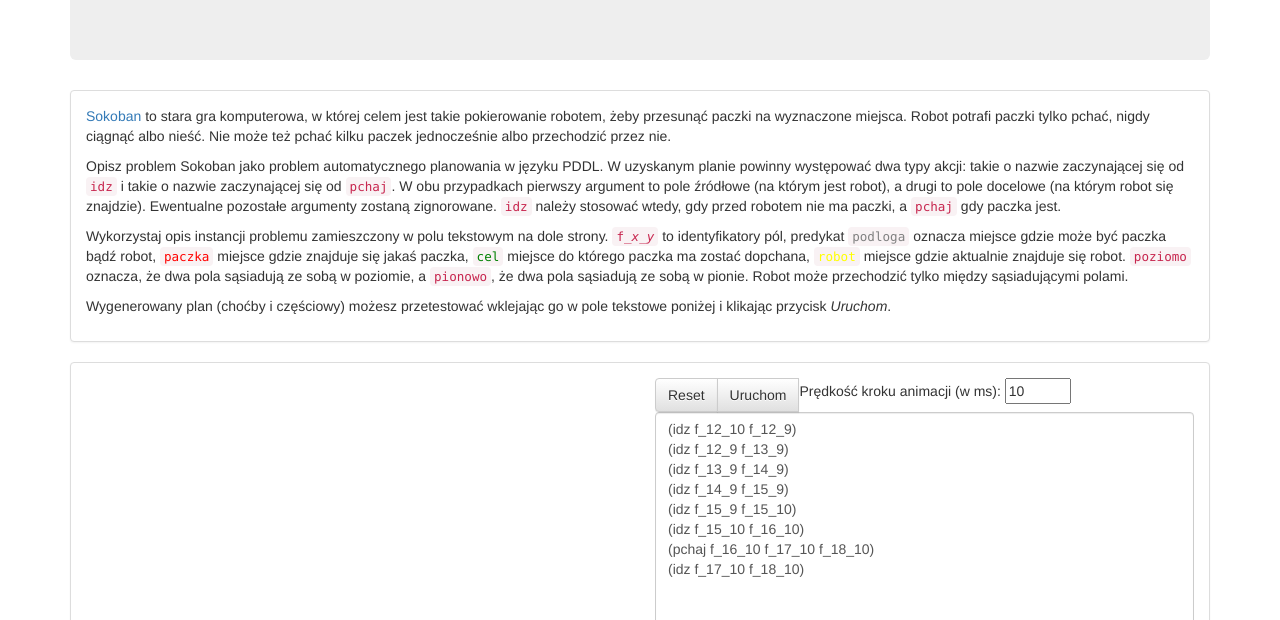
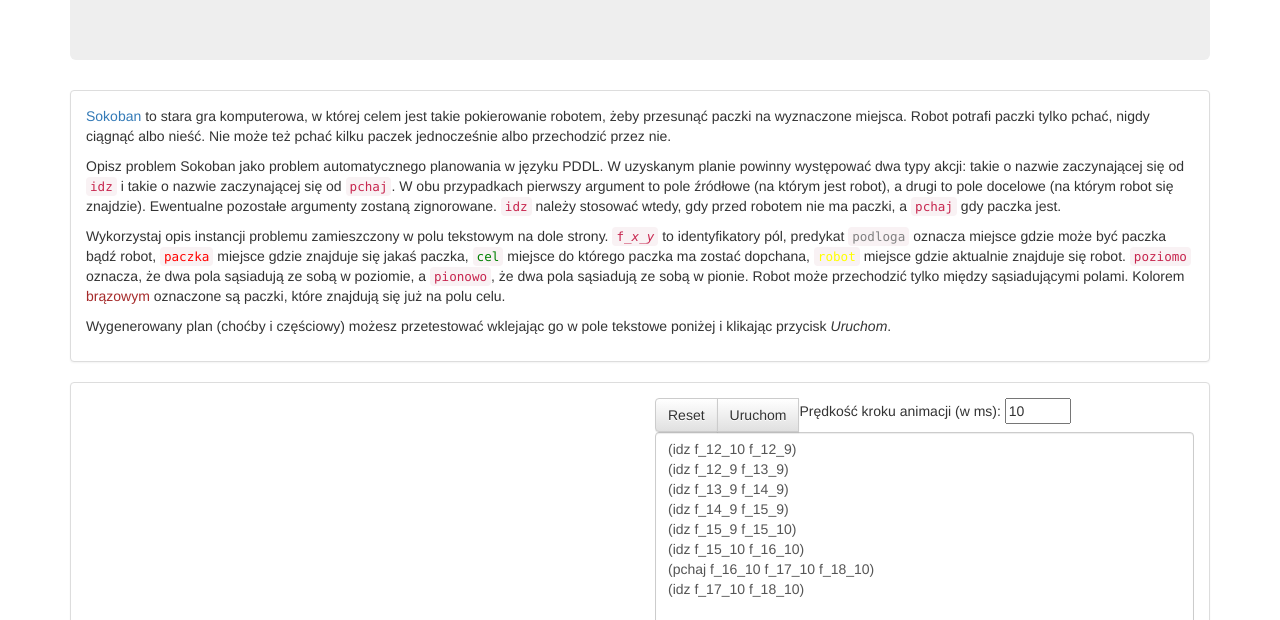
Before and after one commit to jpotoniec/PlanowanieJS, a plain HTML site: page index.html in a window 1280 px wide. Shown: the part 180-800 px from the top of the page. Drawn offline with nearby package versions, Linux system fonts and the light colour scheme; a script that the page names is missing.

Commit message:
Added comment on packages on target field.

```diff
--- a/index.html
+++ b/index.html
@@ -53,6 +53,7 @@ miejsce gdzie może być paczka bądź robot, <code style="color:
 red">paczka</code> miejsce gdzie znajduje się jakaś paczka, <code style="color:
 green">cel</code> miejsce do którego paczka ma zostać dopchana, <code
 style="color: yellow">robot</code> miejsce gdzie aktualnie znajduje się robot. <code>poziomo</code> oznacza, że dwa pola sąsiadują ze sobą w poziomie, a <code>pionowo</code>, że dwa pola sąsiadują ze sobą w pionie. Robot może przechodzić tylko między sąsiadującymi polami.
+Kolorem <span style="color: brown">brązowym</span> oznaczone są paczki, które znajdują się już na polu celu.
 </p>
 <p>Wygenerowany plan (choćby i częściowy) możesz przetestować wklejając go w pole tekstowe poniżej i klikając przycisk <em>Uruchom</em>.</p>
 </div>
```
